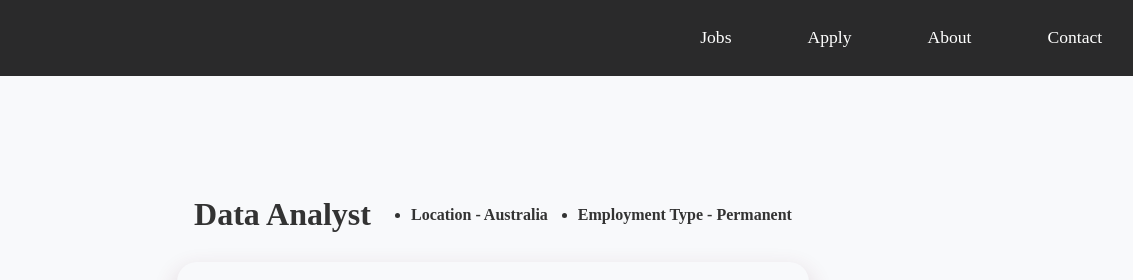
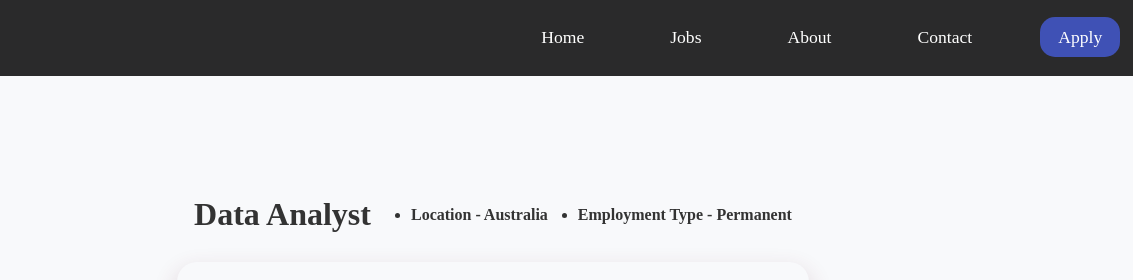
Before and after one commit to 106223201/project1, a plain HTML site: page pages/apply.html in a window 1280 px wide. Shown: the top 280 px of the page, 147-1280 px from the left. Drawn offline with Linux system fonts and the light colour scheme; a web font is replaced by a local one.

Commit message:
Add changes to navbar

```diff
--- a/pages/apply.html
+++ b/pages/apply.html
@@ -15,10 +15,11 @@
 
             <!-- menu bars -->
             <ul id="nav-menu">
-                <li id="nav-item"><a id="nav-link" href="jobs.html">Jobs</a></li>
-                <li id="nav-item"><a id="nav-link" href="apply.html">Apply</a></li>
-                <li id="nav-item"><a id="nav-link" href="about.html">About</a></li>
-                <li id="nav-item"><a id="nav-link" href="mailto:info@epasssoftware.com.au">Contact</a></li>
+            <li><a id="nav-link" href="index.html">Home</a></li>
+            <li><a id="nav-link" href="jobs.html">Jobs</a></li>
+            <li><a id="nav-link" href="about.html">About</a></li>
+            <li><a id="nav-link" href="mailto:info@epasssoftware.com.au">Contact</a></li>
+            <li><a id="nav-button" href="apply.html">Apply</a></li>
             </ul>
         </nav>
     </header>
--- a/styles/styles.css
+++ b/styles/styles.css
@@ -103,9 +103,10 @@ body {
 #nav-menu li a {
     color:#fff;
     text-decoration: none;
-    margin-left: 40px;
     font-size: 1.1rem;
     font-weight: 500;
+    margin-left: 50px;
+
 }
 
 #nav-bar #nav-menu #nav-link{
@@ -113,11 +114,18 @@ body {
     border-radius: 18px;
     transition: 0.2s ease;
     justify-content: flex-end;
-
 }
 #nav-bar #nav-menu #nav-link:hover{
     background-color:rgba(47, 79, 79, 0.637);
     color: white;
+}
+
+#nav-menu #nav-button {
+    background-color: #3f51b5;
+    border: none;
+    padding: 10px 18px;
+    border-radius: 15px;
+    transition: 0.2s ease;
 }
 
 /* Hero Section */
```
Also changed, not shown: pages/about.html (+1 -1 lines), pages/index.html (+2 -1 lines), pages/jobs.html (+1 -1 lines).
